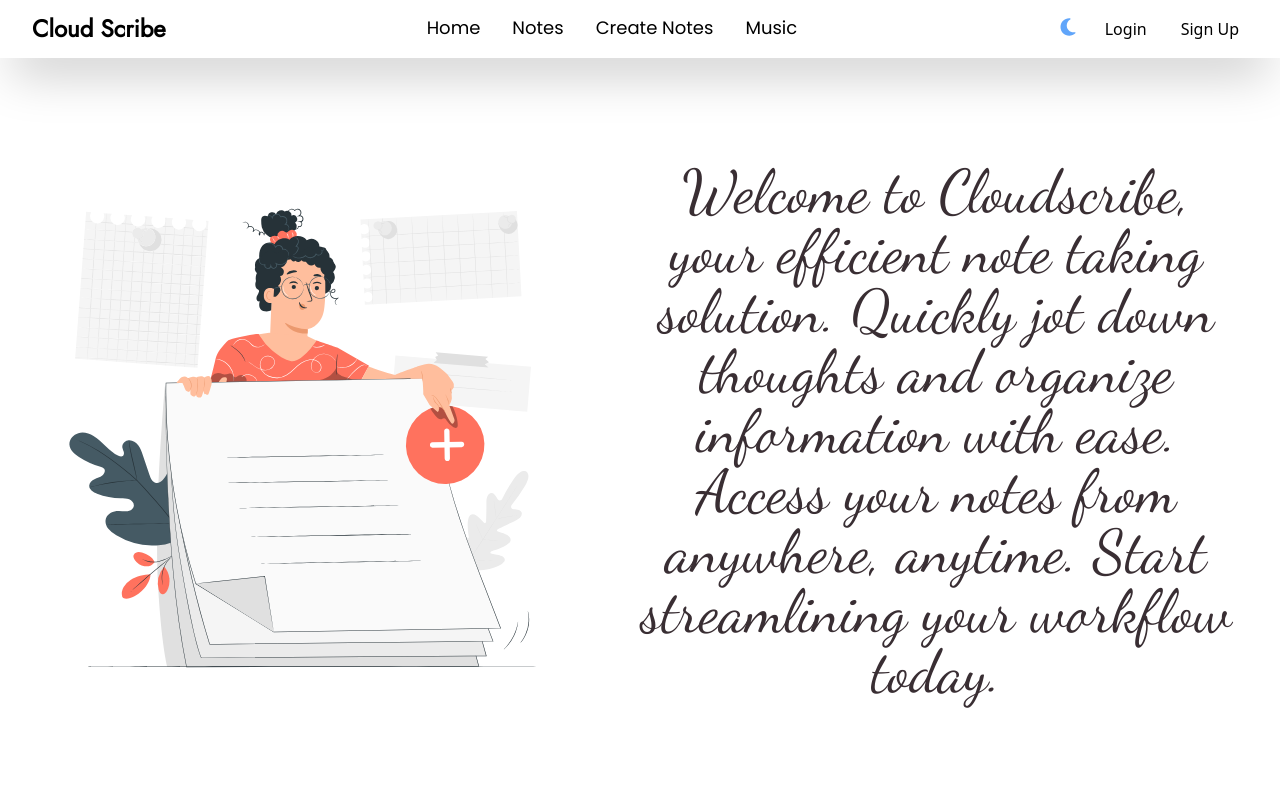
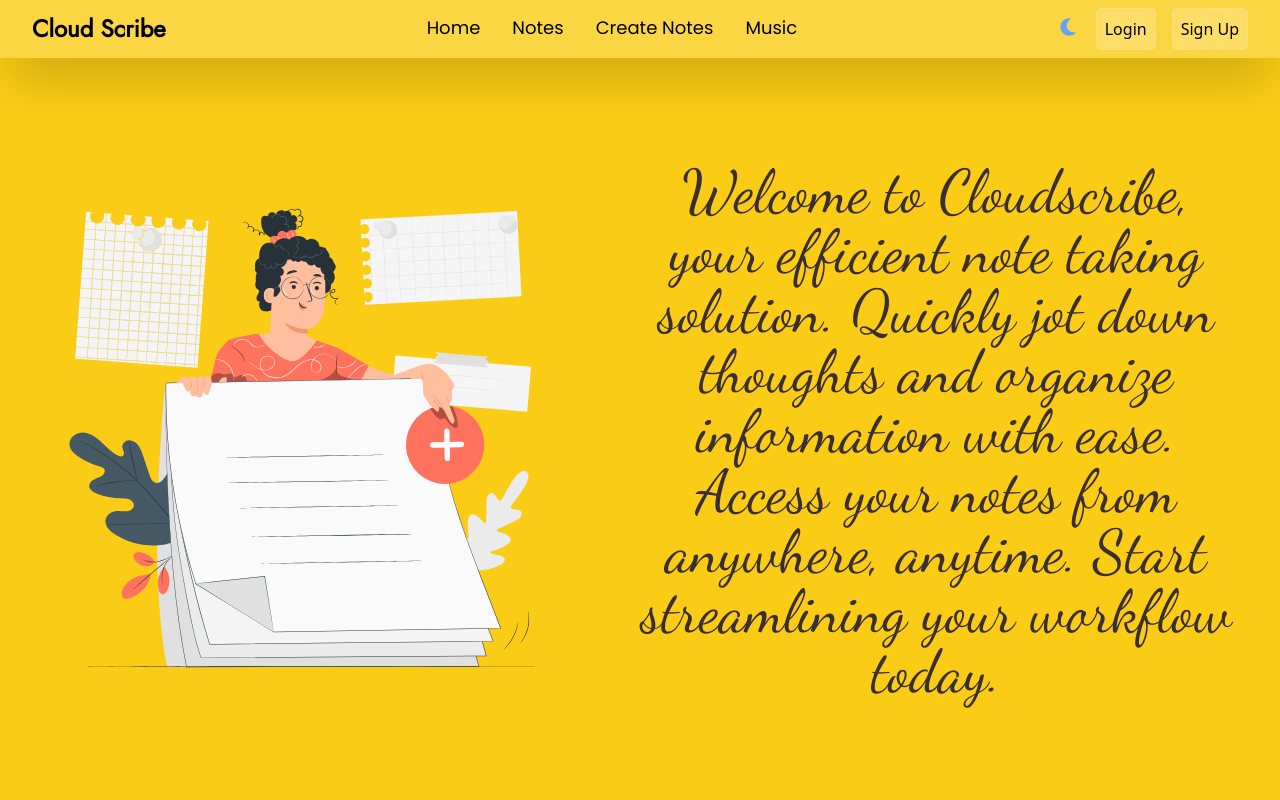
Before and after one commit to vishalchaurasia10/CloudScribe, a React (Create React App) app: page / in a window 1280 px wide. Shown: the top 800 px of the page. Built offline with nearby package versions, Linux system fonts and the light colour scheme; the HTML template or start-up script is replaced by a standard one.

Commit message:
fixed home background color

```diff
--- a/src/components/Hero.jsx
+++ b/src/components/Hero.jsx
@@ -30,7 +30,7 @@ const Hero = (props) => {
   }, []);
 
   return (
-    <div ref={imageRef} className={`${isImageInView ? 'translate-x-[]' : 'translate-x-0'} transition-all duration-1000 h-screen w-full ${props.position==='left'?'lg:pr-8':'lg:pl-16'} space-y-2 lg:space-y-0 lg:pt-16 pt-12 bg-${props.color} lg:flex lg:flex-row flex-col items-center justify-center`}>
+    <div ref={imageRef} className={`${isImageInView ? 'translate-x-[]' : 'translate-x-0'} transition-all duration-1000 h-screen w-full ${props.position==='left'?'lg:pr-8':'lg:pl-16'} space-y-2 lg:space-y-0 lg:pt-16 pt-12 ${props.position==='left'?'bg-yellow-400':'bg-green-300'} lg:flex lg:flex-row flex-col items-center justify-center`}>
       <img
         ref={imageRef}
         className={`${isImageInView ? 'scale-100' : 'scale-0'} lg:w-1/2  ${props.position === 'left' ? 'order-2' : 'order-2'} transition-all duration-1000 lg:h-full lg:p-12`}
```
